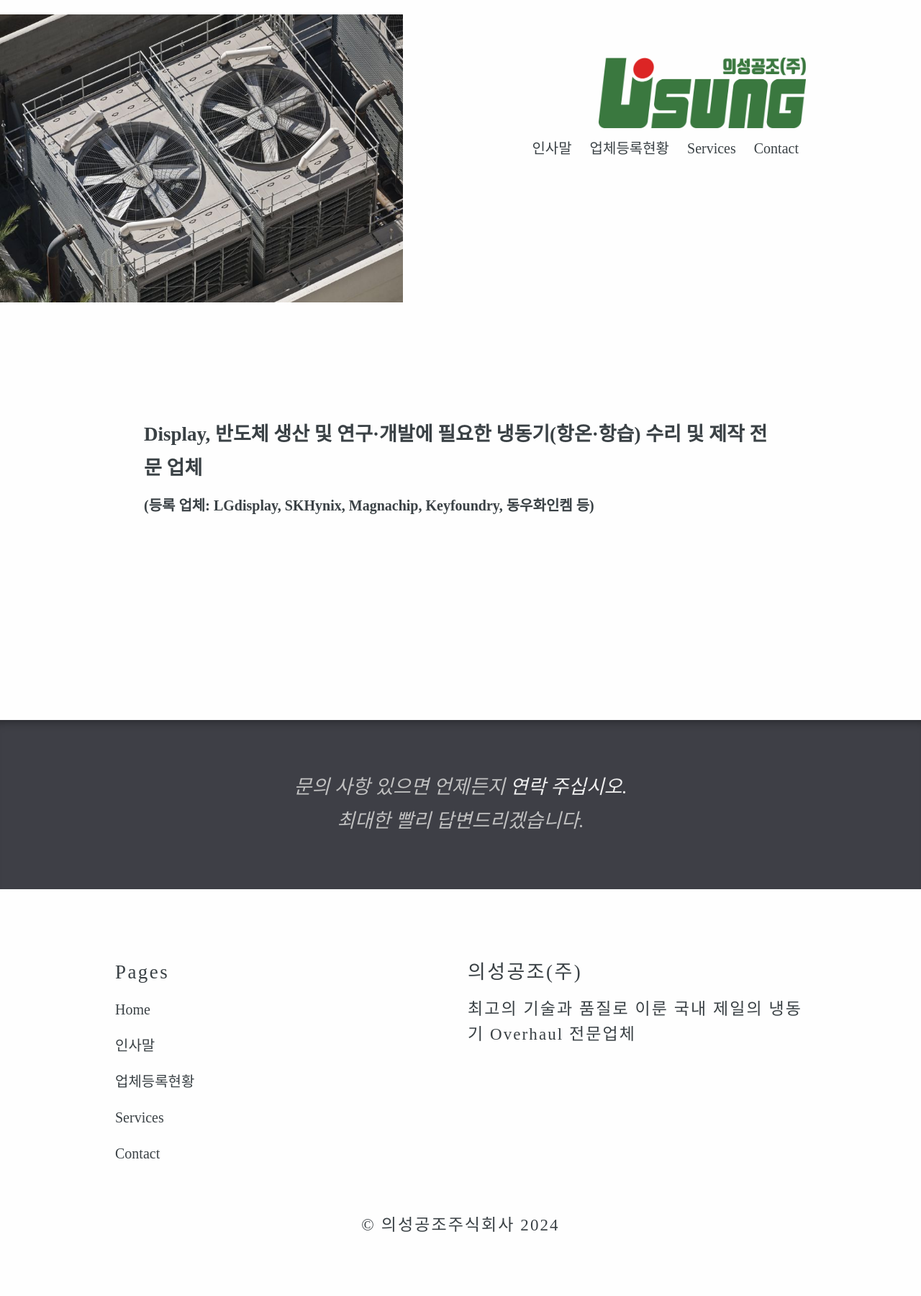
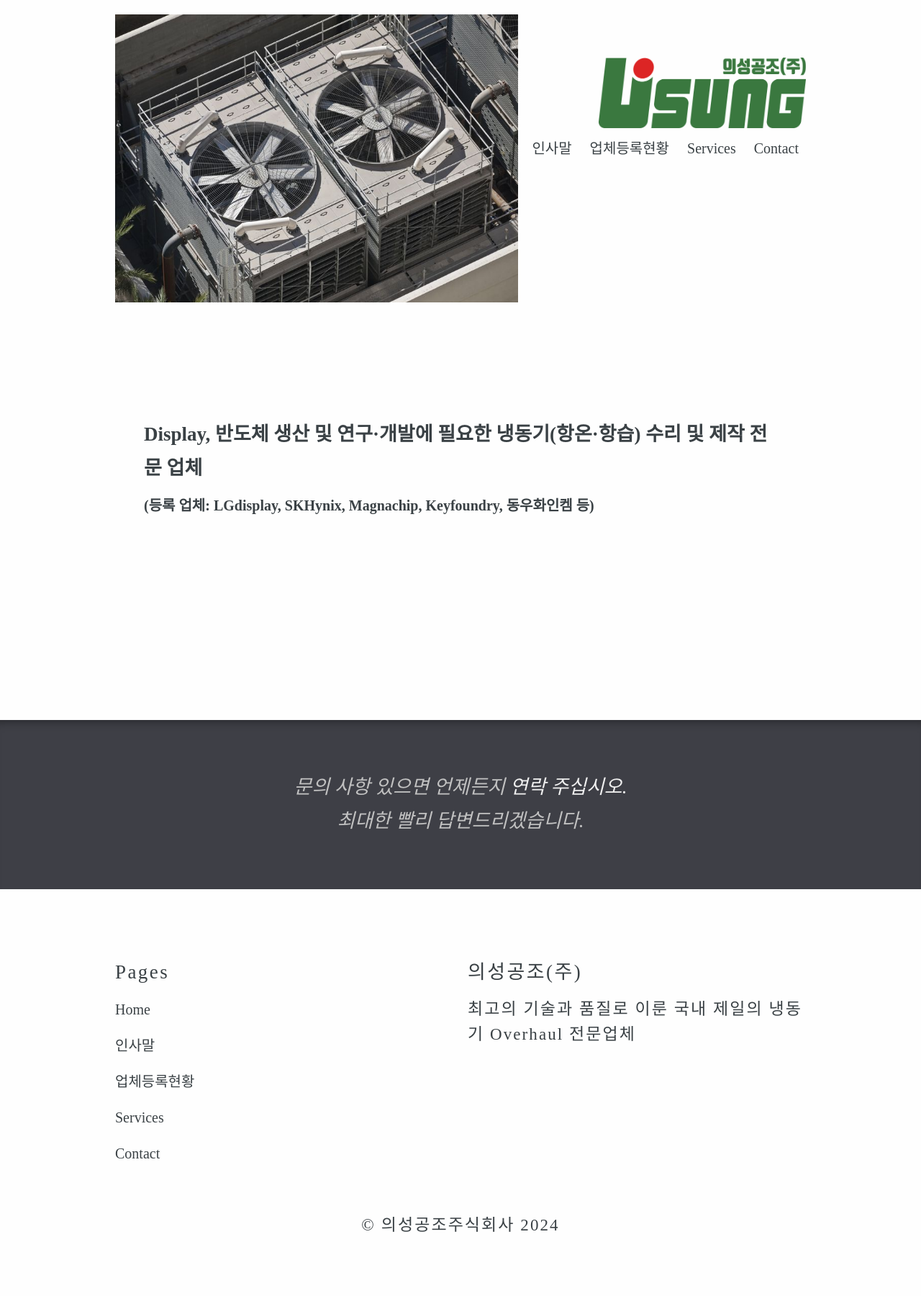
Before and after one commit to sangjoon6099/sangjoon6099.github.io, a Jekyll site: the page built from index.html, in a window 1280 px wide. Shown: the whole page at 72% size. Built offline with Jekyll 4.4.1, drawn with Linux system fonts in a browser that asks for light colours; the list of posts is cut into pages by our own code.

Commit message:
Update _layout.scss

```diff
--- a/_sass/_layout.scss
+++ b/_sass/_layout.scss
@@ -29,7 +29,7 @@ header {
 
 	@media (min-width: $mobile-break) {
 		background-size: contain;
-		background-position: 0% calc(100% + 20px);
+		background-position: calc(50% - 200px) calc(100% + 20px);
 
 		&.main-hero {
 			height: 80vh;
```
